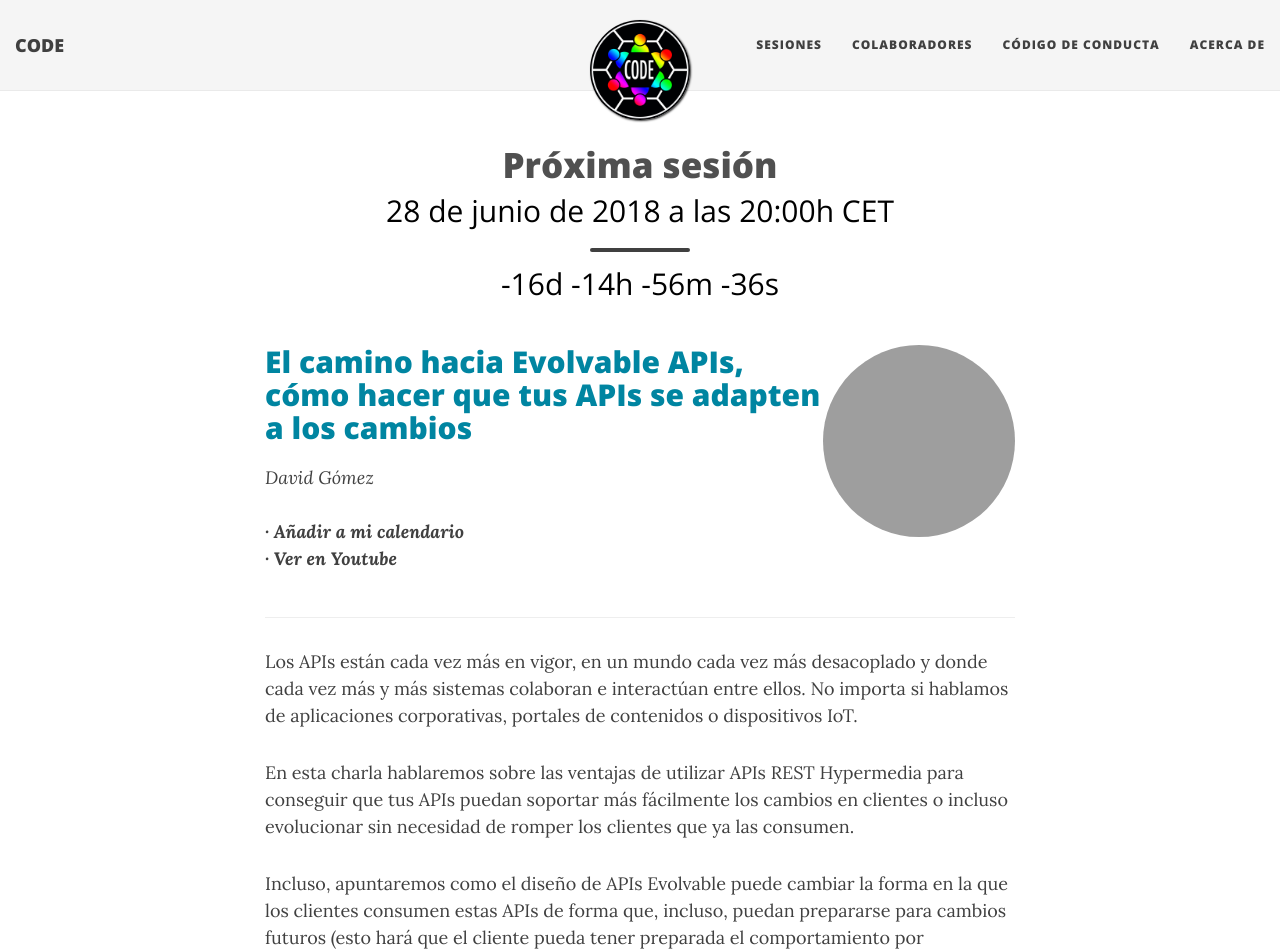
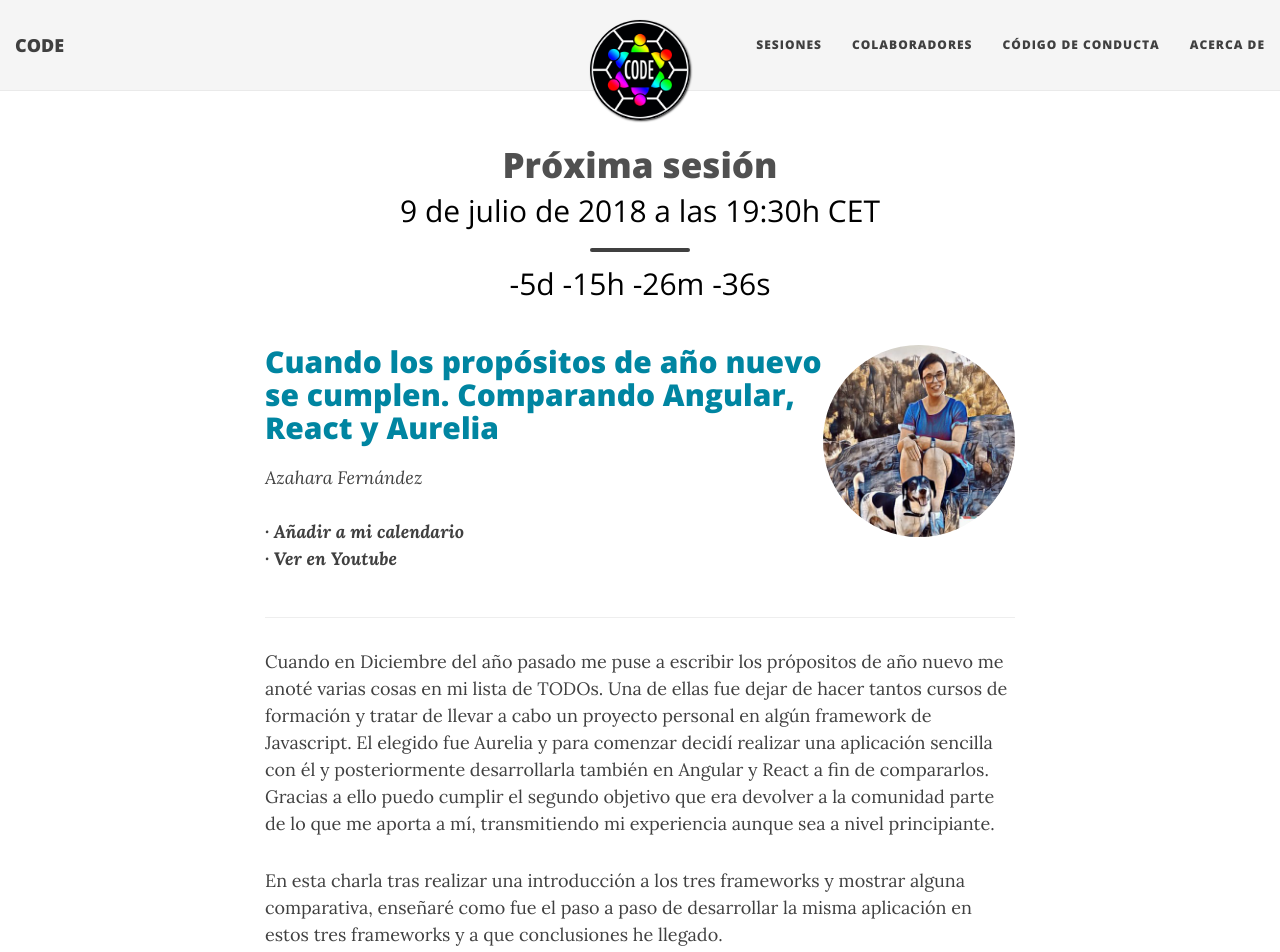
Before and after one commit to comunidadcode/comunidadcode.github.io, a Jekyll site: the page built from proxima-sesion.html, in a window 1280 px wide and 1400 px high. Shown: the top 952 px of the window. Built offline with Jekyll 4.4.1, drawn with Linux system fonts in a browser that asks for light colours; nearby versions of some CDN libraries; some of the changed text lies outside the part shown; grey boxes are pictures that could not be loaded.

Commit message:
Archivada charla Evolvable APIs, y añadida próxima sesión

```diff
--- a/proxima-sesion.html
+++ b/proxima-sesion.html
@@ -1,21 +1,21 @@
 ---
 layout: page
 use-site-title: true
-twitter-title: Próxima sesión (28/6/2018)
-twitter-description: El camino hacia Evolvable APIs, cómo hacer que tus APIs se adapten a los cambios .David Gómez.
-share-img: https://comunidadcode.com/img/colaboradores/david-gomez.jpg
+twitter-title: Próxima sesión (9/7/2018)
+twitter-description: Cuando los propósitos de año nuevo se cumplen. Comparando Angular, React y Aurelia. .Azahara Fernández.
+share-img: https://comunidadcode.com/img/colaboradores/azahara.jpg
 ---
 
 <div class="page-heading">
     <div class="text-next-session-header">Próxima sesión</div>
-    <div class="text-next-session-subheader">28 de junio de 2018 a las 20:00h CET</div>
+    <div class="text-next-session-subheader">9 de julio de 2018 a las 19:30h CET</div>
     <hr class="small">
     <h2 class="text-countdown"><div id='countdown'></div></h2>
 </div>
 
 <script>
   // Set the date we're counting down to
-  var countDownDate = new Date("Jun 28, 2018 20:00:00").getTime();
+  var countDownDate = new Date("Jul 09, 2018 19:30:00").getTime();
 
   // Update the count down every 1 second
   var x = setInterval(function() {
@@ -46,28 +46,24 @@ share-img: https://comunidadcode.com/img/colaboradores/david-gomez.jpg
 
 <article class="post-preview">
   <div class="next-session-image">
-    <a href="../colaboradores/david-gomez"><img src="/img/colaboradores/david-gomez.jpg"></a>
+    <a href="../colaboradores/azahara"><img src="/img/colaboradores/azahara.jpg"></a>
   </div>
-    <h2 class="text-next-session-title">El camino hacia Evolvable APIs, cómo hacer que tus APIs se adapten a los cambios</h2>
+    <h2 class="text-next-session-title">Cuando los propósitos de año nuevo se cumplen. Comparando Angular, React y Aurelia</h2>
     <h3></h3>
-    <p class="post-meta"><a href="../colaboradores/david-gomez">David Gómez</a><br><br>
-        <a href="https://calendar.google.com/event?action=TEMPLATE&amp;tmeid=NW1mcWYxZXZua244NWs4ZHZ2MG84aTV2YzMgY29tdW5pZGFkY29kZUBt&amp;tmsrc=comunidadcode%40gmail.com" target="_blank" class="post-read-more">· Añadir a mi calendario</a><br>
-        <a href="https://www.youtube.com/watch?v=uS1gWU85aEU" target="_blank" class="post-read-more">· Ver en Youtube</a>
+    <p class="post-meta"><a href="../colaboradores/azahara">Azahara Fernández</a><br><br>
+        <a href="https://calendar.google.com/event?action=TEMPLATE&tmeid=NGJqM21wcGttcm0zaTZwcmc4dmxpODZmMzAgY29tdW5pZGFkY29kZUBt&tmsrc=comunidadcode%40gmail.com" target="_blank" class="post-read-more">· Añadir a mi calendario</a><br>
+        <a href="https://www.youtube.com/watch?v=hCz6eMthbV8" target="_blank" class="post-read-more">· Ver en Youtube</a>
     </p>
 </article>
 
 <p>
-Los APIs están cada vez más en vigor, en un mundo cada vez más desacoplado y donde cada vez más y más sistemas colaboran e interactúan entre ellos. No importa si hablamos de aplicaciones corporativas, portales de contenidos o dispositivos IoT.
+Cuando en Diciembre del año pasado me puse a escribir los própositos de año nuevo me anoté varias cosas en mi lista de TODOs. Una de ellas fue dejar de hacer tantos cursos de formación y tratar de llevar a cabo un proyecto personal en algún framework de Javascript. El elegido fue Aurelia y para comenzar decidí realizar una aplicación sencilla con él y posteriormente desarrollarla también en Angular y React a fin de compararlos. Gracias a ello puedo cumplir el segundo objetivo que era devolver a la comunidad parte de lo que me aporta a mí, transmitiendo mi experiencia aunque sea a nivel principiante.
 </p>
 
 <p>
-En esta charla hablaremos sobre  las ventajas de utilizar APIs REST Hypermedia para conseguir que tus APIs puedan soportar más fácilmente los cambios en clientes o incluso evolucionar sin necesidad de romper los clientes que ya las consumen.
-</p>
-
-<p>
-Incluso, apuntaremos como el diseño de APIs Evolvable puede cambiar la forma en la que los clientes consumen estas APIs de forma que, incluso, puedan prepararse para cambios futuros (esto hará que el cliente pueda tener preparada el comportamiento por anticipado de forma que automáticamente se habilite funcionalidad nueva cuando el servicio REST evolucione. Parece magia, pero en realidad todo consiste en saber qué reglas de desarrollo se pueden seguir en el servidor"
+En esta charla tras realizar una introducción a los tres frameworks y mostrar alguna comparativa, enseñaré como fue el paso a paso de desarrollar la misma aplicación en estos tres frameworks y a que conclusiones he llegado.
 </p>
 
 <br/><br/>
 
-<iframe class="youtube" width="560" height="315" src="https://www.youtube.com/embed/uS1gWU85aEU" frameborder="0" allowfullscreen></iframe>
+<iframe class="youtube" width="560" height="315" src="https://www.youtube.com/embed/hCz6eMthbV8" frameborder="0" allowfullscreen></iframe>
```
Also changed, not shown: _posts/2018-06-28-evolvable-apis.md (added, +25 -0 lines), colaboradores.md (+1 -0 lines), colaboradores/azahara.md (added, +14 -0 lines), colaboradores/david-gomez.md (+1 -1 lines), index.html (+5 -5 lines), img/colaboradores/azahara.jpg (added).
